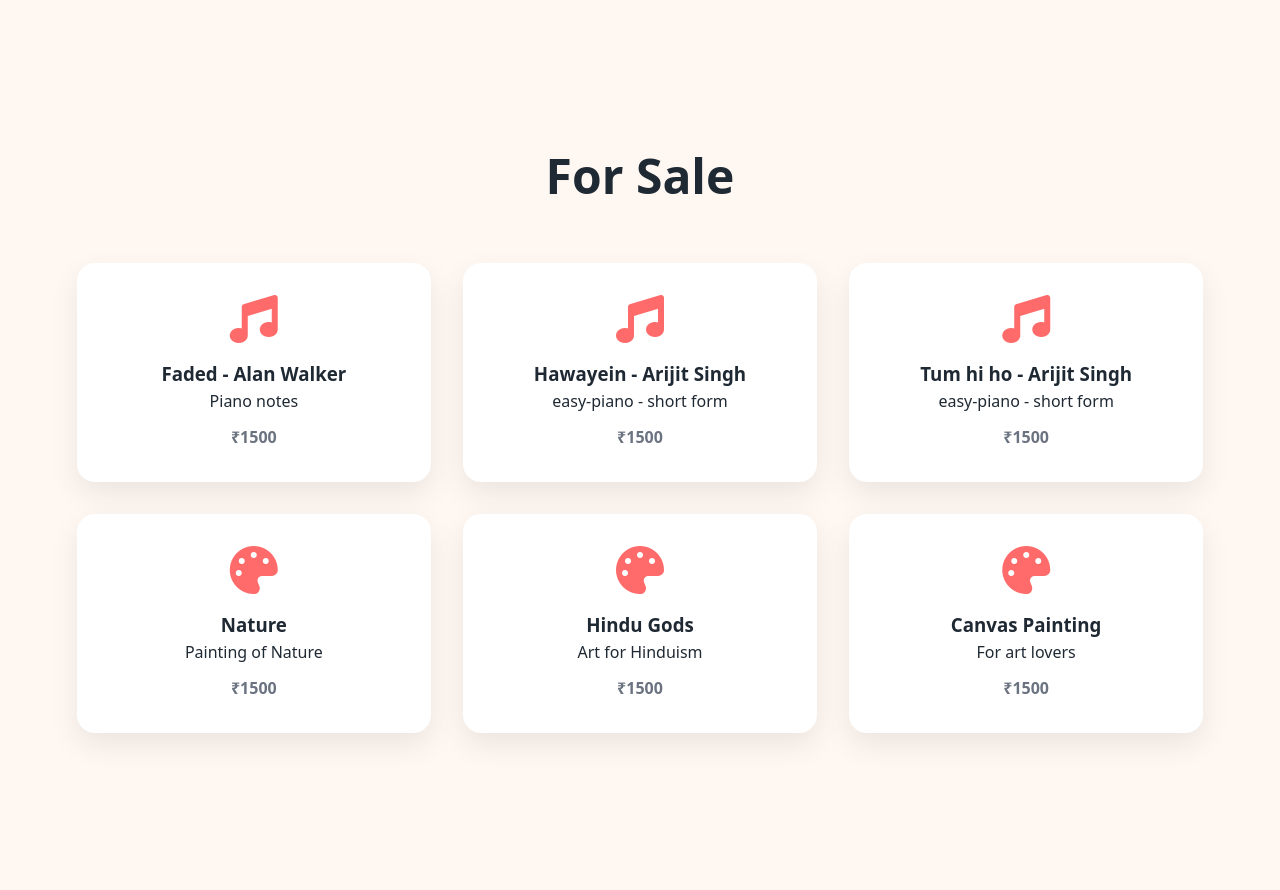
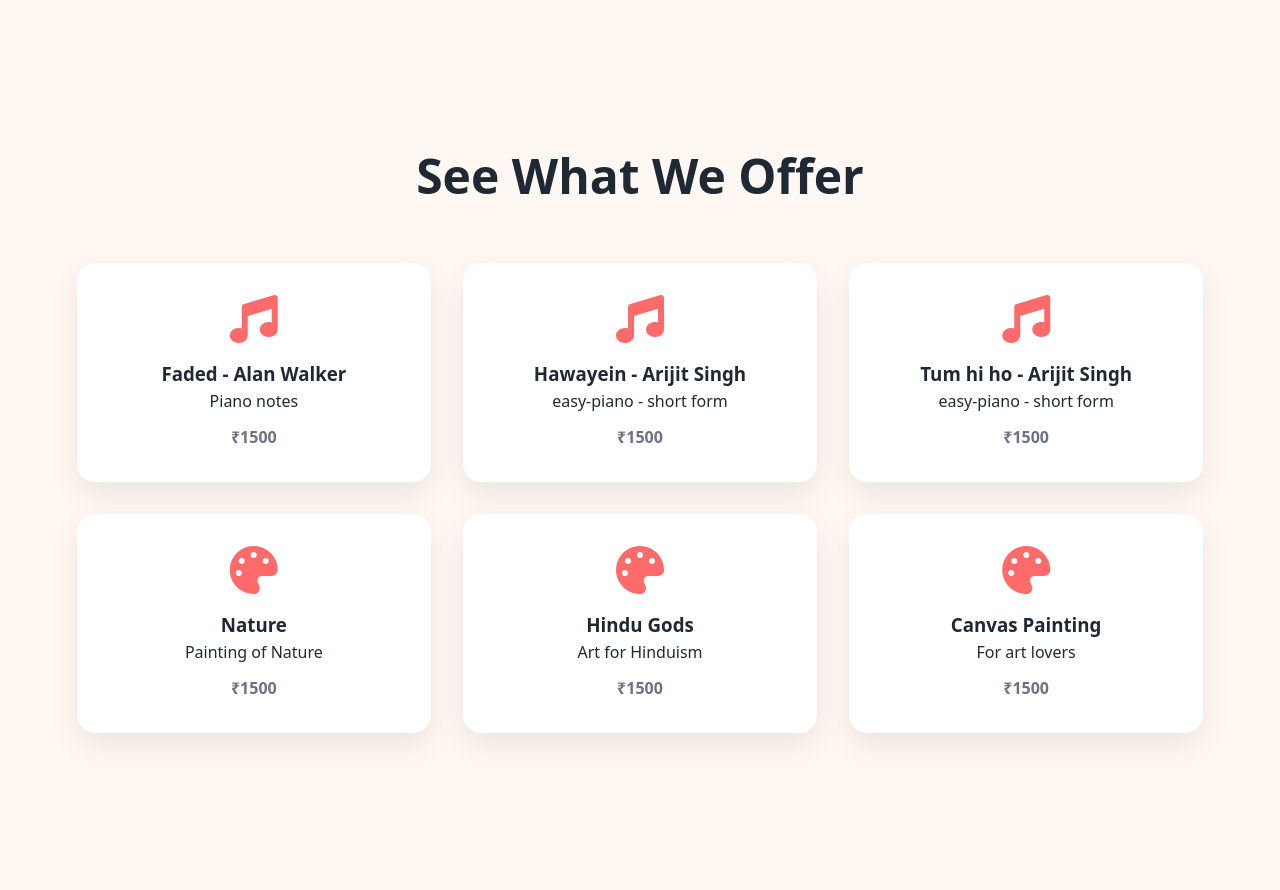
Before and after one commit to KshavCode/Raagaz, a plain HTML site: page index.html in a window 1280 px wide. Shown: the part 1240-2130 px from the top of the page. Drawn offline with Linux system fonts and the light colour scheme.

Commit message:
Changes with the 'FOR SALE'

```diff
--- a/index.html
+++ b/index.html
@@ -337,7 +337,7 @@
     </section>
 
     <section>
-      <h2 class="section-title">For Sale</h2>
+      <h2 class="section-title">See What We Offer</h2>
       <div class="grid" id="sale"></div>
     </section>
 
```
Also changed, not shown: toDo.txt (deleted).
